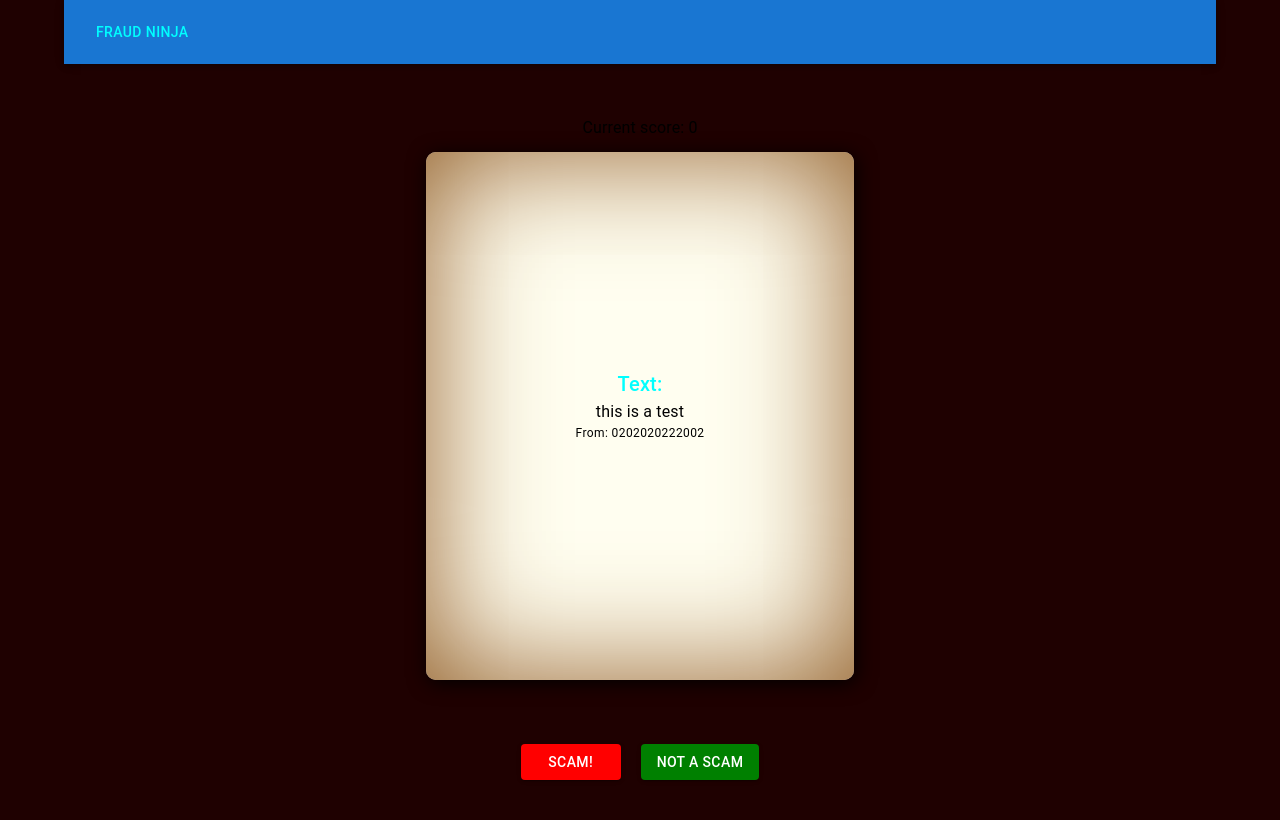
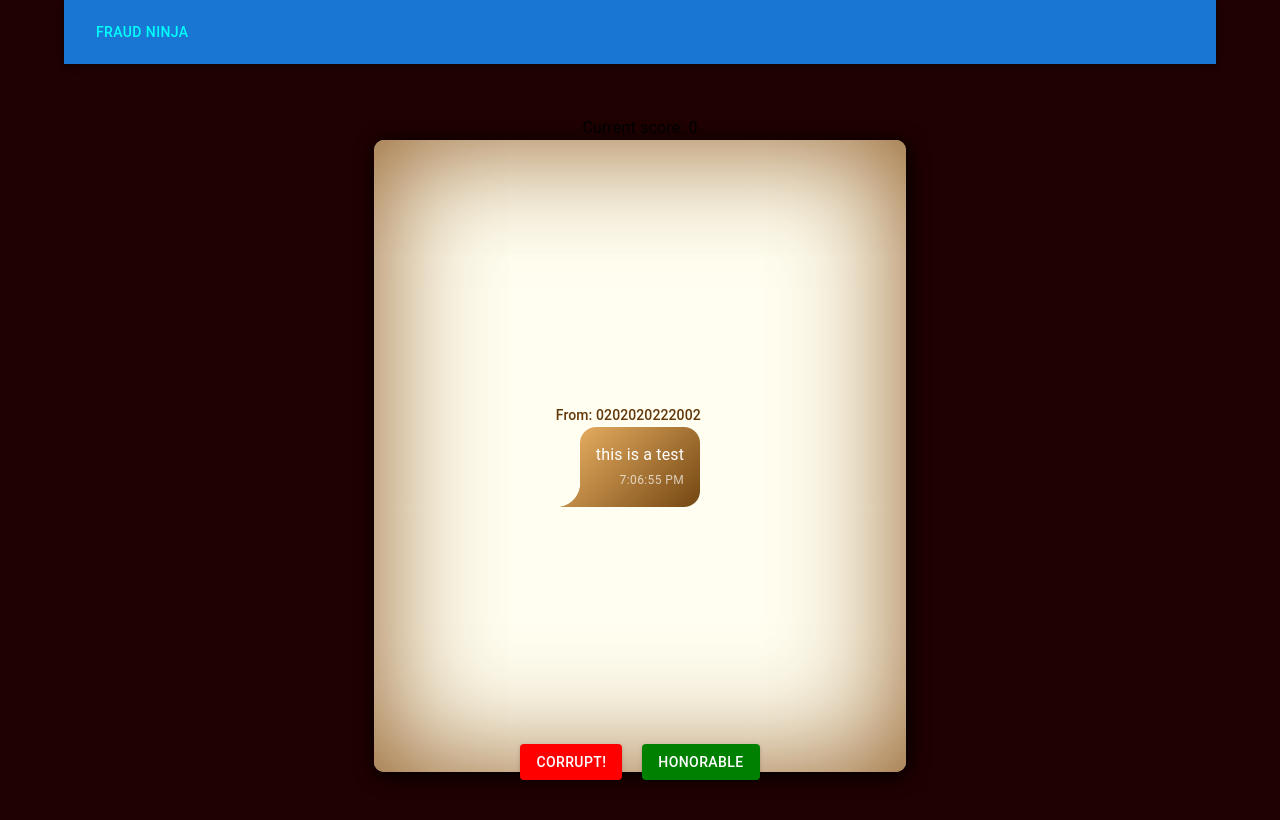
Before and after one commit to ribru17/fraudninja, a React (Create React App) app in the folder front/: page /fake-play in a window 1280 px wide. Shown: the top 820 px of the page. Built offline with nearby package versions, Linux system fonts and the light colour scheme.

Commit message:
Add EmailCard and TextCard as their own elements, with their own divs and styles

```diff
--- /dev/null
+++ b/front/src/components/EmailCard.css
@@ -0,0 +1,14 @@
+.MuiTypography-subtitle2 {
+    text-align: left;
+}
+
+
+ .paper-style {
+    min-width: 450px !important;
+    min-height: 400px !important;
+    padding: 16px; /* 2 * 8px (MUI spacing system translates to px) */
+    /* max-width: 500px; */
+    /* border-radius: 0px; 2 * 8px */
+    background-color:#8f592257 !important;
+
+}
--- a/front/src/components/EmailCard.tsx
+++ b/front/src/components/EmailCard.tsx
@@ -1,5 +1,41 @@
-function EmailCard() {
-  return <></>;
+// EmailCard.tsx
+import { Box, Divider, Paper, Typography } from '@mui/material';
+import React from 'react';
+import './EmailCard.css'; // We'll create this CSS file
+
+interface EmailCardProps {
+  sender: string;
+  message: string;
 }
 
+const EmailCard: React.FC<EmailCardProps> = ({ sender, message }) => {
+  return (
+    <Paper elevation={3} className='paper-style'>
+      <Box
+        sx={{
+          display: 'flex',
+          justifyContent: 'space-between',
+          marginBottom: 1,
+        }}
+      >
+        <Typography variant='subtitle2' color='textSecondary'>
+          From: {sender}
+        </Typography>
+        <Typography variant='caption' color='textSecondary'>
+          {new Date().toLocaleDateString()}
+        </Typography>
+      </Box>
+      <Box>
+        <Typography variant='subtitle2' color='textSecondary'>
+          to me ▼
+        </Typography>
+      </Box>
+      <Divider sx={{ marginBottom: 2 }} />
+      <Typography variant='body1' sx={{ whiteSpace: 'pre-wrap' }}>
+        {message}
+      </Typography>
+    </Paper>
+  );
+};
+
 export default EmailCard;
--- /dev/null
+++ b/front/src/components/TextCard.css
@@ -0,0 +1,26 @@
+.bubble {
+    --r: 1em;  /* the radius */
+    --t: 1.5em; /* the size of the tail */
+
+    max-width: 300px;
+    padding: 1em;
+    border-inline: var(--t) solid #0000;
+    border-radius: calc(var(--r) + var(--t))/var(--r);
+    mask:
+      radial-gradient(100% 100% at var(--_p) 0,#0000 99%,#000 102%)
+        var(--_p) 100%/var(--t) var(--t) no-repeat,
+      linear-gradient(#000 0 0) padding-box;
+    background: linear-gradient(135deg,#f1b869,#663a08) border-box;
+    color: #fff;
+  }
+
+  .right {
+    --_p: 100%;
+    border-bottom-right-radius: 0 0;
+    align-self: flex-end;
+  }
+  .left {
+    --_p: 0;
+    border-bottom-left-radius: 0 0;
+    place-self: start;
+  }
--- a/front/src/components/TextCard.tsx
+++ b/front/src/components/TextCard.tsx
@@ -1,5 +1,51 @@
-function TextCard() {
-  return <></>;
+// TextCard.tsx
+import { Box, Typography } from '@mui/material';
+import React from 'react';
+import './TextCard.css';
+
+interface TextCardProps {
+  sender: string;
+  message: string;
 }
 
+const TextCard: React.FC<TextCardProps> = ({ sender, message }) => {
+  return (
+    <div className='text-wrapper'>
+      <div className='title-sender'>
+        <Typography
+          variant='subtitle2'
+          sx={{
+            color: '#63380a',
+          }}
+        >
+          From: {sender}
+        </Typography>
+      </div>
+      <div className='bubble left'>
+        <Box sx={{ display: 'flex', flexDirection: 'column' }}>
+          <Typography
+            variant='body1'
+            sx={{
+              color: '#fff',
+              wordBreak: 'break-word',
+            }}
+          >
+            {message}
+          </Typography>
+          <Typography
+            variant='caption'
+            sx={{
+              color: 'rgba(255,255,255,0.7)',
+              alignSelf: 'flex-end',
+              marginTop: 0.5,
+            }}
+          >
+            {new Date().toLocaleTimeString()}
+          </Typography>
+        </Box>
+      </div>
+    </div>
+  );
+};
+
 export default TextCard;
--- a/front/src/pages/FakePlayPage.tsx
+++ b/front/src/pages/FakePlayPage.tsx
@@ -7,6 +7,8 @@
   Typography,
 } from '@mui/material';
 import React, { CSSProperties, useRef, useState } from 'react';
+import EmailCard from '../components/EmailCard';
+import TextCard from '../components/TextCard';
 import './SwipeableCard.css';
 
 interface FakeExercise {
@@ -176,7 +178,7 @@
             onMouseUp={handleMouseUp}
             onMouseLeave={handleMouseUp}
           >
-            <Typography variant='h6'>
+            {/* <Typography variant='h6'>
               {exercises[currentIndex]?.type === 'email' ? 'Email:' : 'Text:'}
             </Typography>
             <Typography
@@ -191,10 +193,20 @@
             </Typography>
             <Typography variant='caption'>
               From: {exercises[currentIndex]?.sender}
-            </Typography>
+            </Typography> */}
+            {exercises[currentIndex]?.type === 'email' ? (
+              <EmailCard
+                sender={exercises[currentIndex]?.sender}
+                message={exercises[currentIndex]?.message}
+              />
+            ) : (
+              <TextCard
+                sender={exercises[currentIndex]?.sender}
+                message={exercises[currentIndex]?.message}
+              />
+            )}
           </div>
         </div>
-
         <div className='button-container'>
           <Button
             variant='contained'
@@ -204,7 +216,7 @@
             }}
             onClick={() => handleSwipe('left')}
           >
-            Scam!
+            Corrupt!
           </Button>
           <Button
             variant='contained'
@@ -214,7 +226,7 @@
             }}
             onClick={() => handleSwipe('right')}
           >
-            Not a scam
+            Honorable
           </Button>
         </div>
       </div>
--- a/front/src/pages/PlayPage.css
+++ b/front/src/pages/PlayPage.css
@@ -40,7 +40,7 @@
   height: 550px;
   display: flex;
   justify-content: center;
-  bottom: 20px; /* Increased bottom margin */
+  margin-bottom: 20px; /* Increased bottom margin */
 }
 
 
--- a/front/src/pages/SwipeableCard.css
+++ b/front/src/pages/SwipeableCard.css
@@ -2,7 +2,7 @@
     display: flex;
     flex-direction: column;
     align-items: center;
-    height: 100vh;
+    height: 130vh;
     padding: 20px;
     box-sizing: border-box;
     padding-bottom: 50px;
@@ -14,8 +14,8 @@
 
   .swipeable-card {
     width: auto;
-    min-width: 300px;
-    min-height: 400px;
+    min-width: 500px;
+    min-height: 600px;
     background-color: white;
     border-radius: 10px;
     box-shadow: 0 4px 6px rgba(0,0,0,0.1);
@@ -30,10 +30,11 @@
     overflow-wrap: break-word;
     hyphens: auto;
 
+    max-width: 550 px;
     position: absolute;
     display: flex;
-    margin: 2em 0;
-    padding: 4em;
+    margin: 0;
+    padding: 1em;
     box-shadow: 2px 3px 20px black, 0 0 125px #8f5922 inset;
     background: #fffef0;
   }
@@ -47,10 +48,13 @@
     cursor: grabbing;
   }
 
-  .swipeable-card:after {
-    content: "\00a0";
-    white-space: pre;
+  .wrapper {
+    display: flex;
+    flex-direction: column;
+    flex: 1;
+    gap: 300px;  /* Creates space between card and buttons */
   }
+
   /*
 card-container:after {
   content: "\00a0";
```
